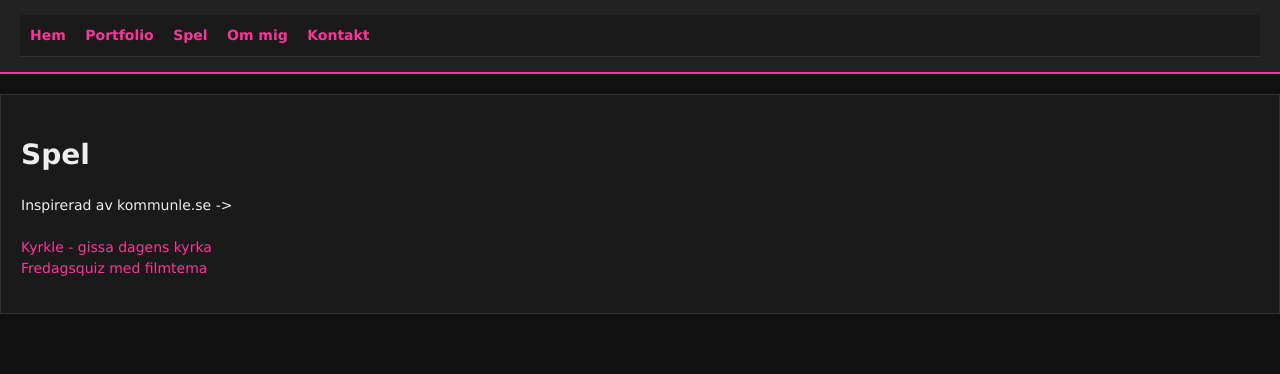
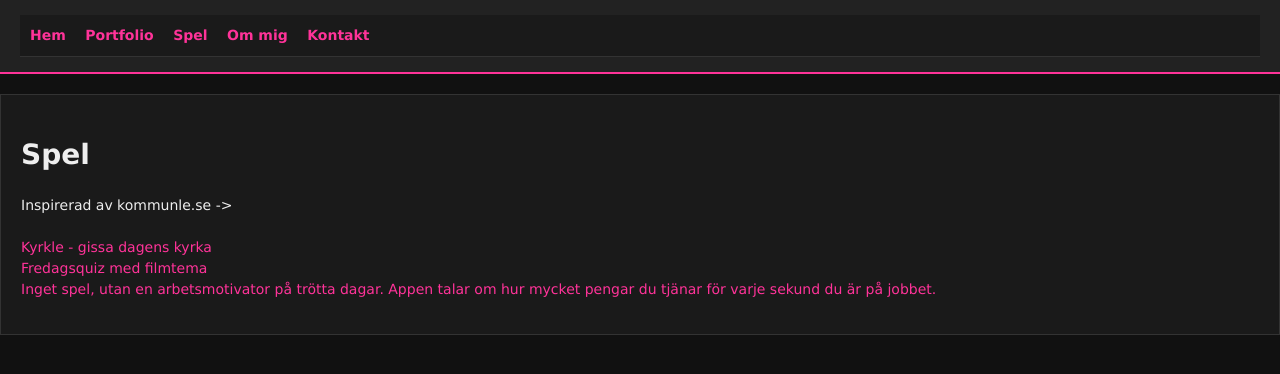
Before and after one commit to HejHTML/MyPortfolio, a plain HTML site: page spel.html in a window 1280 px wide. Drawn offline with Linux system fonts and the light colour scheme.

Commit message:
Add link to arbetsmotivator app in spel.html

```diff
--- a/spel.html
+++ b/spel.html
@@ -31,6 +31,8 @@
 
              <a href="https://fiffigfilm.netlify.app/" target="_blank">Fredagsquiz med filmtema</a>
 
+<br>
+            <a href="https://pengarpersekund.netlify.app/" target="_blank">Inget spel, utan en arbetsmotivator på trötta dagar. Appen talar om hur mycket pengar du tjänar för varje sekund du är på jobbet.</a>
 
 
 
```
